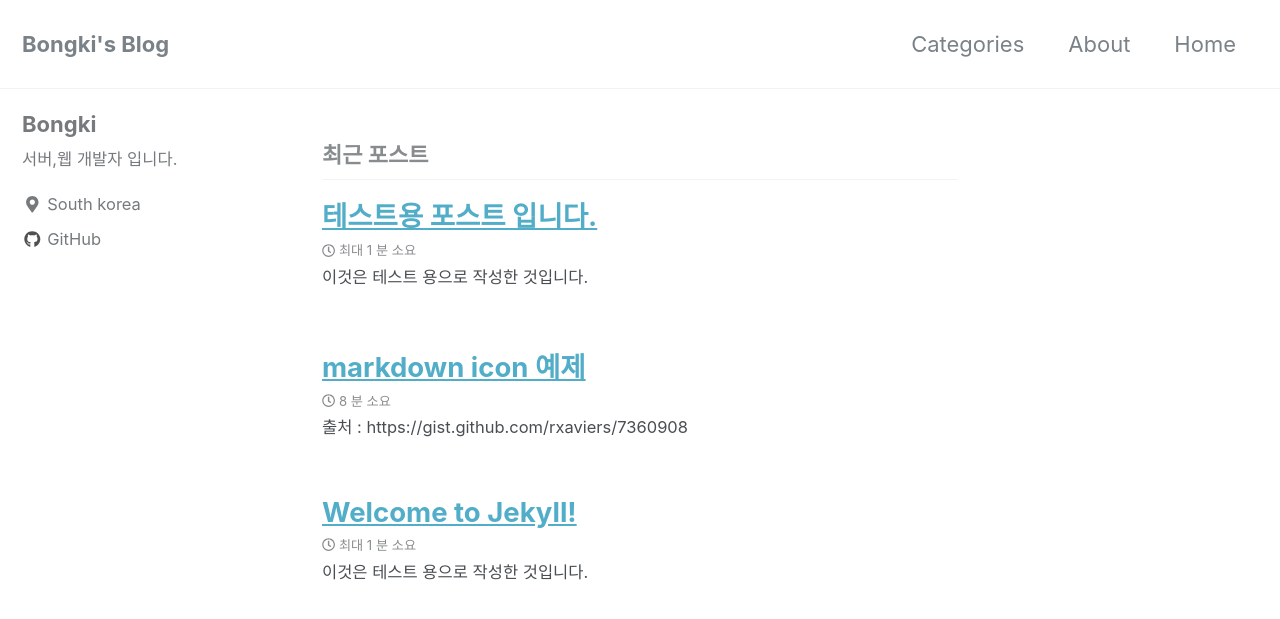
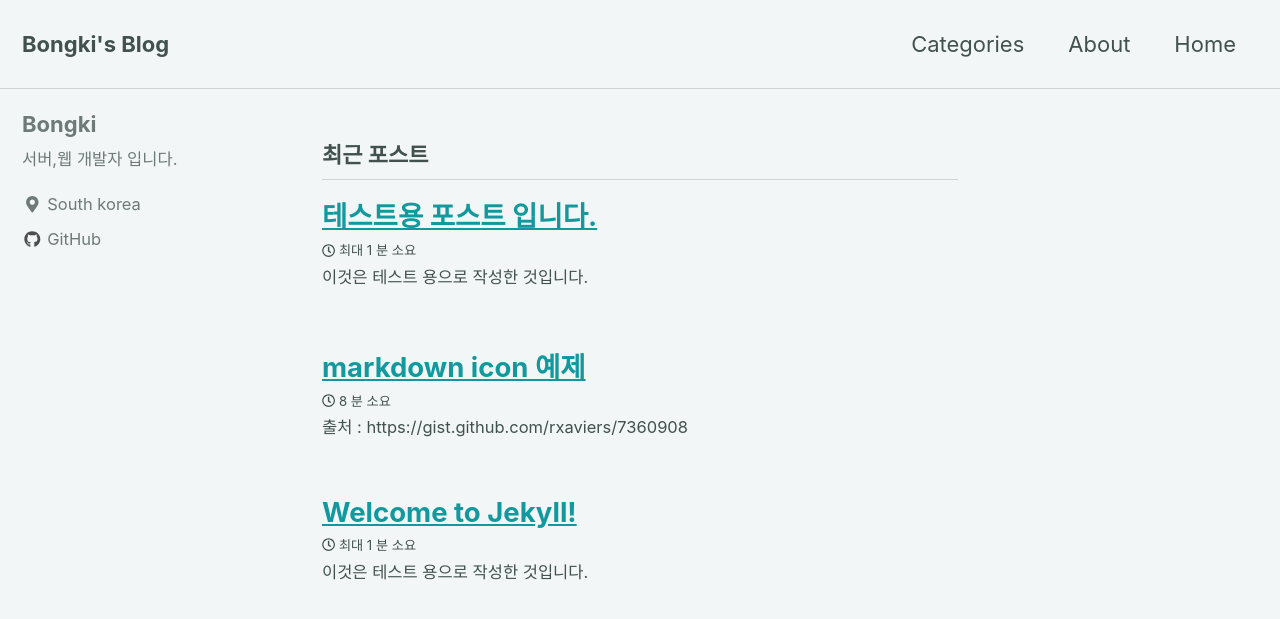
Before and after one commit to hsb0202/hsb0202.github.io, a Jekyll site: the page built from index.html, in a window 1280 px wide and 900 px high. Shown: the top 619 px of the window. Built offline with Jekyll 4.4.1, drawn with Linux system fonts in a browser that asks for light colours; nearby versions of some CDN libraries; the list of posts is cut into pages by our own code.

Commit message:
Update _config.yml

```diff
--- a/_config.yml
+++ b/_config.yml
@@ -13,7 +13,7 @@
 # theme                  : "minimal-mistakes-jekyll"
 remote_theme           : "mmistakes/minimal-mistakes"
 #minimal_mistakes_skin    : "default" # "air", "aqua", "contrast", "dark", "dirt", "neon", "mint", "plum", "sunrise"
-minimal_mistakes_skin    : "default"
+minimal_mistakes_skin    : "mint"
 
 # Site Settings
 #locale                   : "en-US"
```
